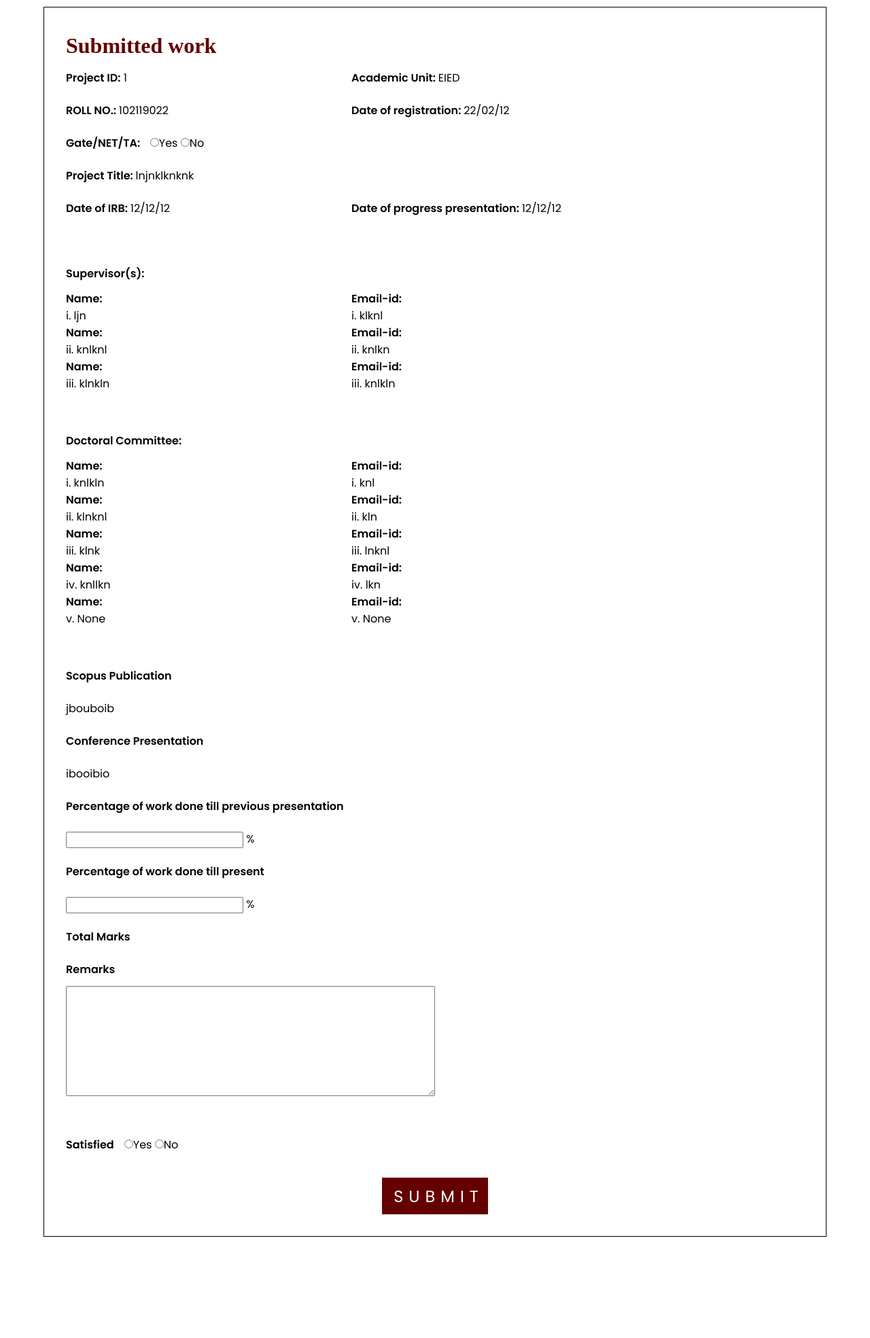
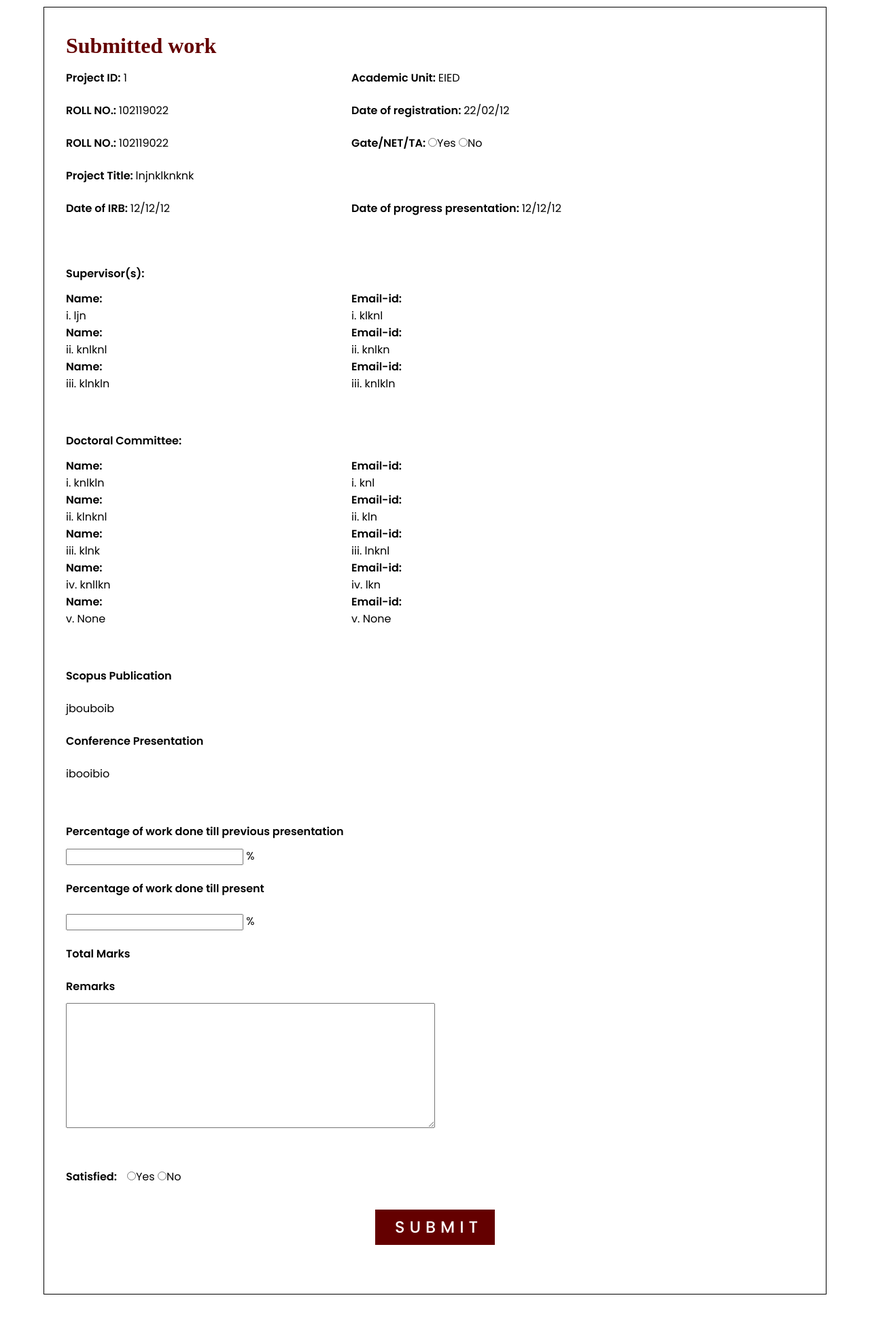
Before and after one commit to tctg0arnav/phd-monitoring-system, a Flask app: template templates/supervisor.html in a window 1280 px wide. Shown: the part 161-2130 px from the top of the page at 68% size. Before the commit the page ends 1981 px from the top, so only its background shows below. Run offline with Flask 2, Linux system fonts and the light colour scheme; the template is opened without the code that fills it: values that come from a table or form of the project are taken from there, others are empty; data comes from the database, SQL or seed files in the repository; some libraries are stand-ins or nearby versions.

Commit message:
Supervisor page done

```diff
--- a/css templates/ticket_static.css
+++ b/css templates/ticket_static.css
@@ -22,6 +22,9 @@
 .heading1{
     font-weight: 600;
     margin-right: 1%;
+}
+.heading-height{
+  line-height: normal;
 }
 
 .back img{
@@ -110,6 +113,7 @@ p{
 }
 .percentage-container-text{
   width: 50%;
+  padding: 1%;
 }
 .button-container{
   display: flex;
@@ -120,12 +124,14 @@ p{
     background-color: #640000;
     /* width: 15%; */
     /* height: 7rem; */
+    font-weight: 500;
     box-shadow: none;
     border: 1px solid #640000;
     margin-top: 1.5rem;
+    margin-bottom: 2.5rem;
     font-size: 1.5em ;
-    padding: 0.8% 5px 0.8% 16px;
-    letter-spacing: 8px;
+    padding: 0.7% 17px 0.7% 28px;
+    letter-spacing: 7px;
 }
 
 @media screen and (max-width:650px) {
--- a/templates/supervisor.html
+++ b/templates/supervisor.html
@@ -52,13 +52,21 @@
             </p>
         </div>
     </div>
-
-    <span class="heading1">Gate/NET/TA: </span>
-    <p>
-        <input type="radio" name="GATE" value="Yes" {{ Ticket['gate_yes'] }}>Yes
-        <input type="radio" name="GATE" value="No" {{ Ticket['gate_no'] }}>No
-    </p>
-    <br>
+    <div class="flex-container">
+        <div class="width">
+            <span class="heading">ROLL NO.: </span>
+            <p>
+                {{ Ticket['RollNo'] }}
+            </p>
+        </div>
+        <div class="width">
+            <span class="heading">Gate/NET/TA: </span>
+            <p>
+                <input type="radio" name="GATE" value="Yes" {{ Ticket['gate_yes'] }}>Yes
+                <input type="radio" name="GATE" value="No" {{ Ticket['gate_no'] }}>No
+            </p>
+        </div>
+    </div>
     <span class="heading">Project Title: </span>
     <p>
         {{ Ticket['ProjectTitle'] }}
@@ -268,10 +276,10 @@
             </p>
         </div>
     </div>
-
+    <br>
     <form class="percentage-container" action="" method="post" enctype=multipart/form-data>
 
-        <p class="heading">Percentage of work done till previous presentation</p>
+        <p class="heading heading-height">Percentage of work done till previous presentation</p>
         <div class="percentage-input">
             <input type="text" name="percentage_prev">
             <p>%</p>
@@ -287,7 +295,7 @@
         <textarea class="percentage-container-text" name="remarks" cols="30" rows="8"></textarea>
         <br>
     </form>
-    <p class="heading1">Satisfied</p>
+    <p class="heading1">Satisfied:</p>
     <input type="radio" name="approved" value="yes">Yes
     <input type="radio" name="approved" value="no">No
     <br>
```
